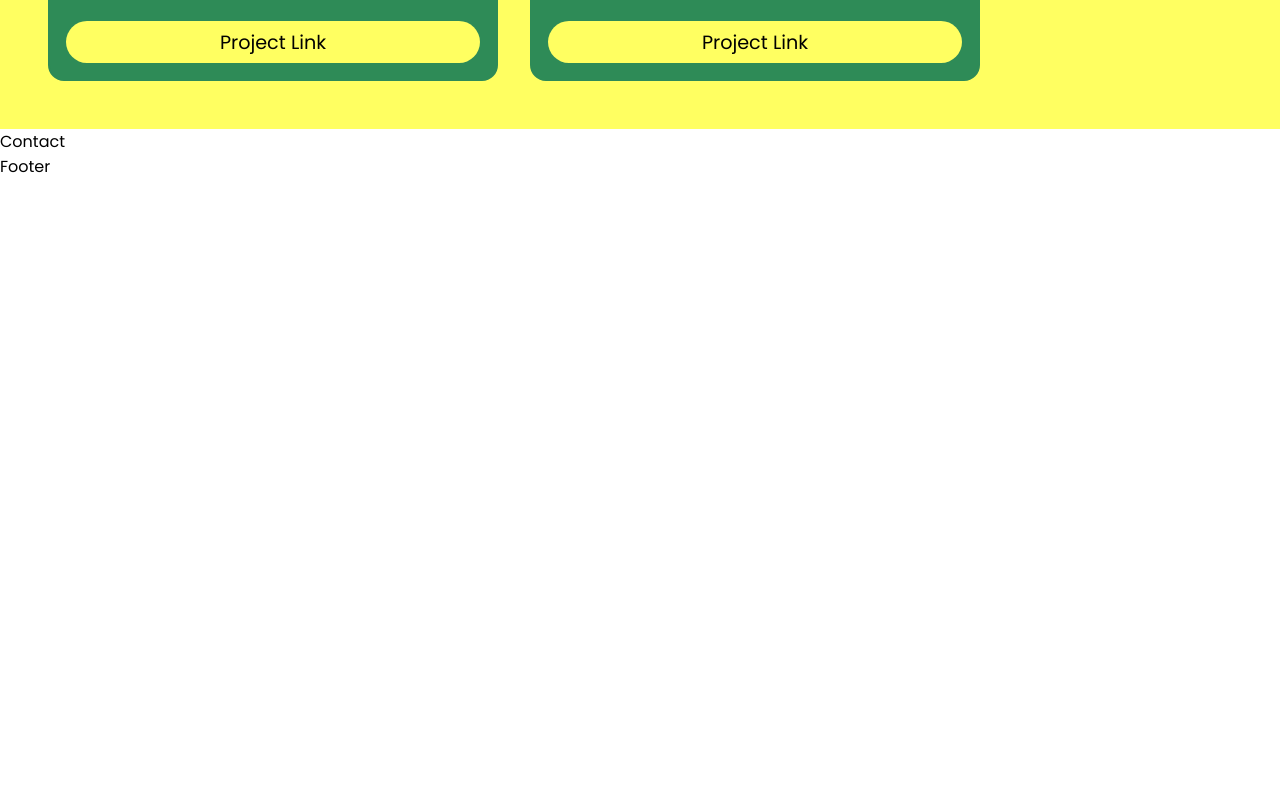
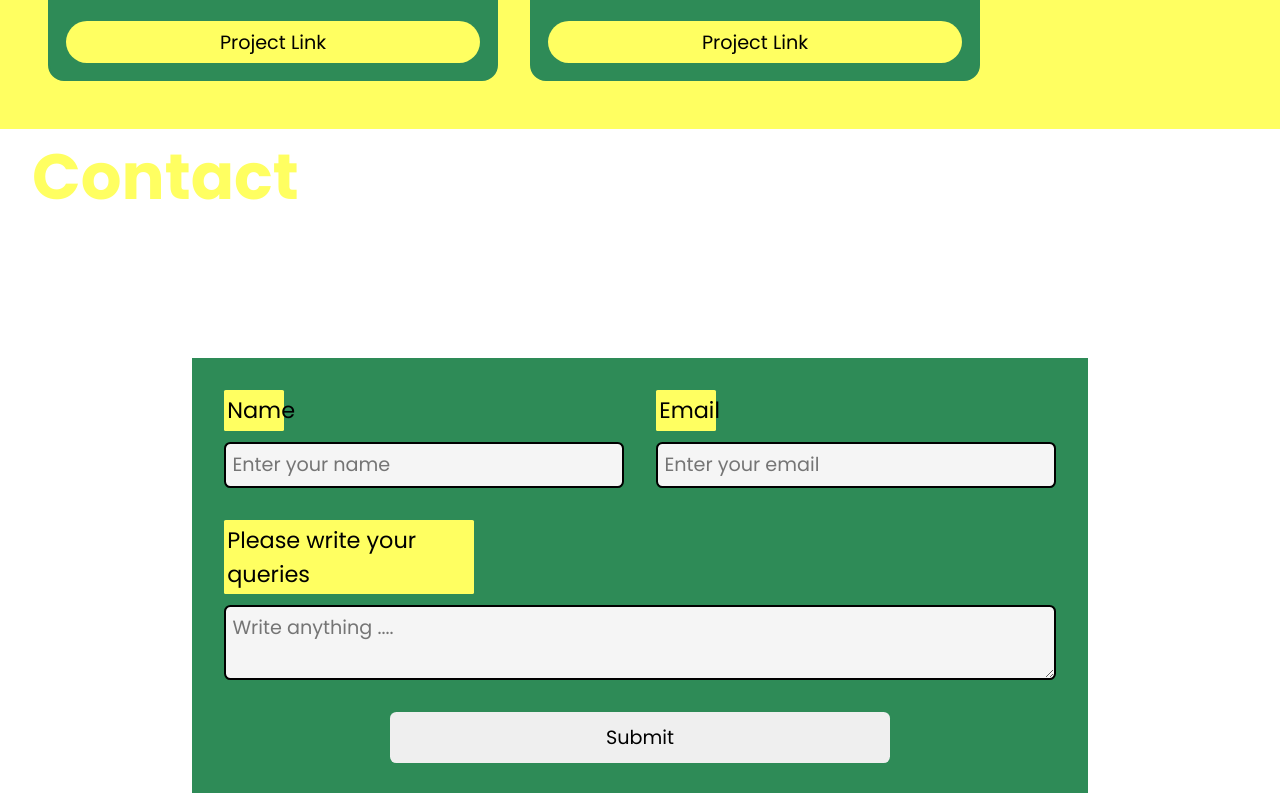
Before and after one commit to MuhammadZohaib28/NSFBATCH8, a React (Vite) app in the folder portfoloiowesbite/: page / in a window 1280 px wide. Shown: the part 3067-3860 px from the top of the page. Before the commit the page ends 3246 px from the top, so only its background shows below. Built offline with nearby package versions, Linux system fonts and the light colour scheme.

Commit message:
Form Data code pushed.

```diff
--- a/portfoloiowesbite/src/components/Contact/Contact.css
+++ b/portfoloiowesbite/src/components/Contact/Contact.css
@@ -0,0 +1,77 @@
+.contact {
+  height: 100vh;
+  display: flex;
+  flex-direction: column;
+  align-items: start;
+}
+
+.contact-heading {
+  font-size: 4rem;
+  color: #ffff61;
+  margin-left: 2rem;
+}
+
+form {
+  display: flex;
+  flex-direction: column;
+  background-color: seagreen;
+  width: 70%;
+  margin: auto;
+  padding: 2rem;
+  gap: 2rem;
+}
+
+.name-field,
+.text-field {
+  display: flex;
+  flex-direction: column;
+  width: 100%;
+  gap: 0.7rem;
+}
+
+.top-fields {
+  display: flex;
+  width: 100%;
+  gap: 2rem;
+}
+
+input,
+textarea {
+  padding: 0.4rem;
+  font-size: 1.2rem;
+  width: 100%;
+  background-color: whitesmoke;
+  outline: none;
+  border: none;
+  border-radius: 0.4rem;
+  border: 2px solid black;
+}
+
+label {
+  background-color: #ffff61;
+  width: 15%;
+  font-size: 1.4rem;
+  padding: 0.2rem;
+  border-radius: 0.1rem;
+}
+
+.text-field label {
+  width: 30%;
+  padding: 0.2rem;
+  border-radius: 0.1rem;
+}
+
+form button {
+  font-size: 1.2rem;
+  width: 60%;
+  margin: 0 auto;
+  padding: 0.7rem;
+  outline: none;
+  border: none;
+  border-radius: 0.4rem;
+}
+
+form button:hover {
+  background-color: #ffff61;
+  cursor: pointer;
+}
--- a/portfoloiowesbite/src/components/Contact/Contact.jsx
+++ b/portfoloiowesbite/src/components/Contact/Contact.jsx
@@ -1,11 +1,82 @@
-import React from 'react'
+import React, { useState } from "react";
+import "./Contact.css";
 
 const Contact = () => {
+  const [formData, setFormData] = useState({
+    name: "",
+    email: "",
+    description: "",
+  });
+
+  const handleSubmit = (e) => {
+    e.preventDefault();
+
+    setFormData({
+      name: formData.name,
+      email: formData.email,
+      description: formData.description,
+    });
+
+    console.log("Name:", formData.name);
+    console.log("Email:", formData.email);
+    console.log("Description:", formData.description);
+  };
+
+  const handleChange = (e) => {
+    const { name, value } = e.target;
+
+    setFormData((prevData) => ({
+      ...prevData,
+      [name]: value,
+    }));
+  };
+
+  console.log(formData.name, formData.email, formData.description);
+
   return (
-    <div>
-      Contact
+    <div className="contact">
+      <h1 className="contact-heading">Contact</h1>
+
+      <form>
+        <div className="top-fields">
+          <div className="name-field">
+            <label>Name</label>
+            <input
+              name="name"
+              onChange={handleChange}
+              value={formData.name}
+              placeholder="Enter your name"
+              type="text"
+            />
+          </div>
+
+          <div className="name-field">
+            <label>Email</label>
+            <input
+              name="email"
+              value={formData.email}
+              placeholder="Enter your email"
+              type="email"
+              onChange={handleChange}
+            />
+          </div>
+        </div>
+
+        <div className="text-field">
+          <label>Please write your queries</label>
+          <textarea
+            name="description"
+            value={formData.description}
+            type="text"
+            placeholder="Write anything ...."
+            onChange={handleChange}
+          />
+        </div>
+
+        <button onClick={handleSubmit}>Submit</button>
+      </form>
     </div>
-  )
-}
+  );
+};
 
-export default Contact
+export default Contact;
```
